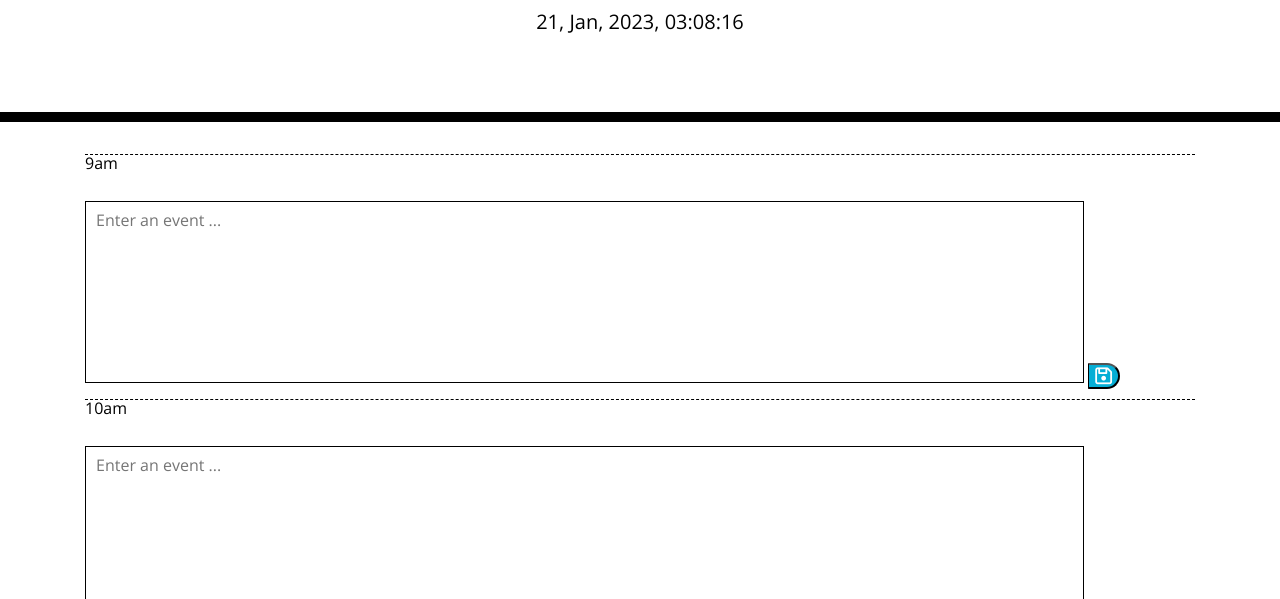
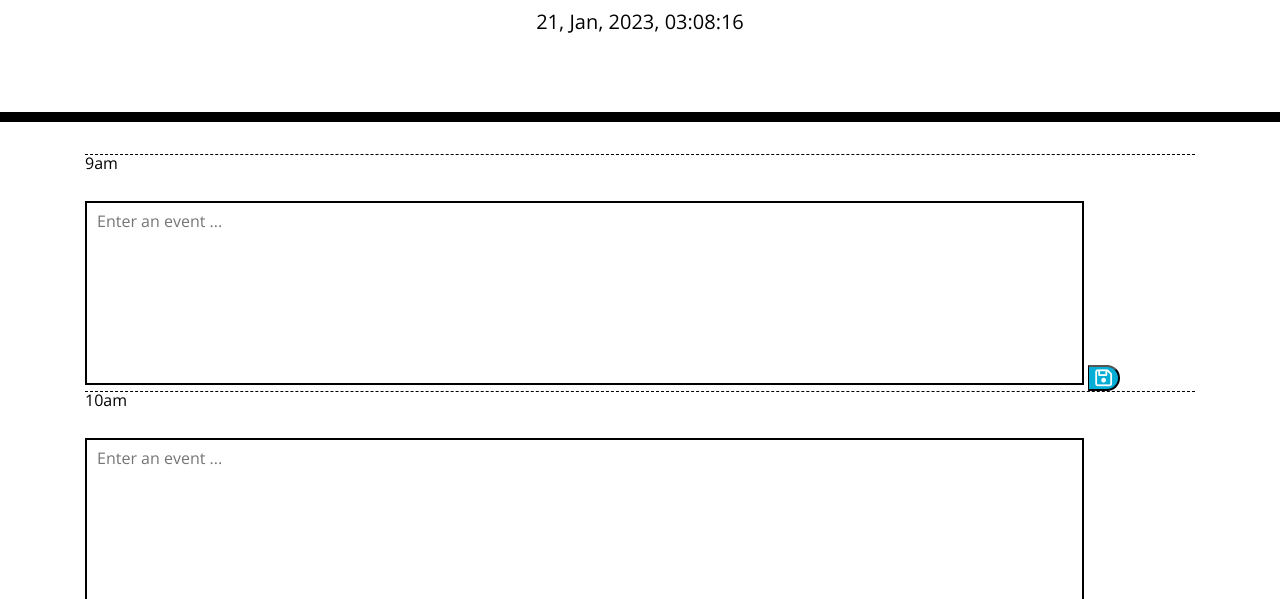
Before and after one commit to Kohl1998/calender-application-, a plain HTML site: page index.html in a window 1280 px wide. Shown: the part 182-781 px from the top of the page. Drawn offline with nearby package versions, Linux system fonts and the light colour scheme.

Commit message:
increased border size for texterea

```diff
--- a/assets/style.css
+++ b/assets/style.css
@@ -6,10 +6,10 @@ body {
 
 textarea {
   background: white;
-  border: 1px solid #000;
+  border: 2px solid #000;
   resize: none;
   color: #000000;
-  border-left: 1px solid black;
+  border-left: 2px solid #000;
   padding: 10px;
   width: 90%;
 }
@@ -39,9 +39,8 @@ textarea {
 
 .hour {
   background-color: #ffffff;
-  color: #000000;
-  border-top: 1px dashed #000000;
-  margin-top: 10px;
+  color: #000;
+  border-top: 1px dashed #000;
   margin-bottom: 30px;
 }
 
```
